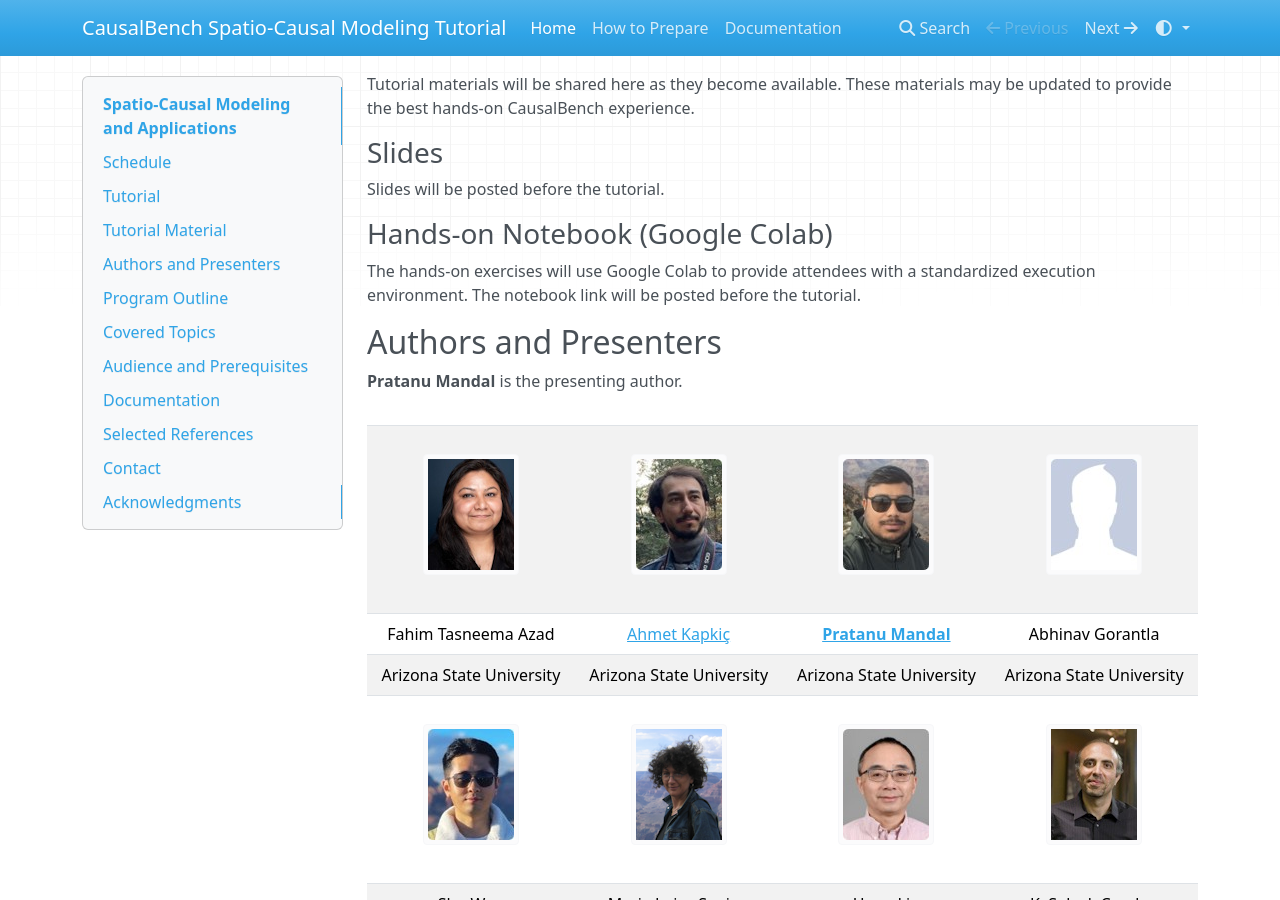
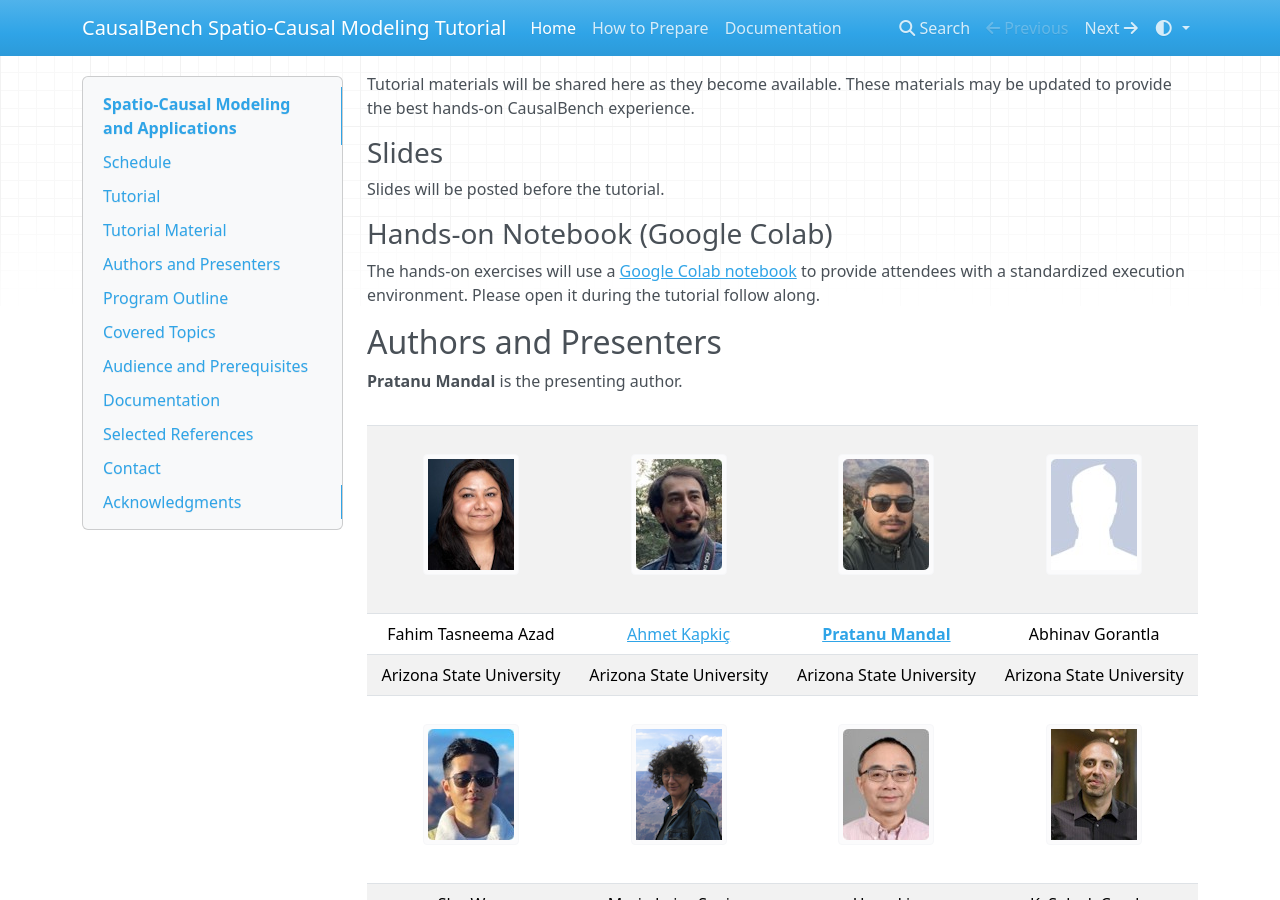
Before and after one commit to CausalBenchOrg/CausalBench-SpatialTutorial, an MkDocs documentation site: the page built from docs/index.md, in a window 1280 px wide and 900 px high, scrolled down 1512 px. Built offline with MkDocs 1.6.1, drawn with Linux system fonts in a browser that asks for light colours; nearby versions of some CDN libraries.

Commit message:
Add Google Colab notebook link for hands-on exercises
Added a link to the Google Colab notebook for hands-on exercises and instructed attendees to open it during the tutorial.

```diff
--- a/docs/index.md
+++ b/docs/index.md
@@ -48,7 +48,9 @@ Slides will be posted before the tutorial.
 
 ### Hands-on Notebook (Google Colab)
 
-The hands-on exercises will use Google Colab to provide attendees with a standardized execution environment. The notebook link will be posted before the tutorial.
+The hands-on exercises will use a [Google Colab notebook](https://colab.research.google.com/drive/1-Q1a6yjAtY_hquLPSH4o5O3rSOAv0M0U?usp=sharing) to provide attendees with a standardized execution environment.
+Please open it during the tutorial follow along.
+
 
 ## Authors and Presenters
 
```
